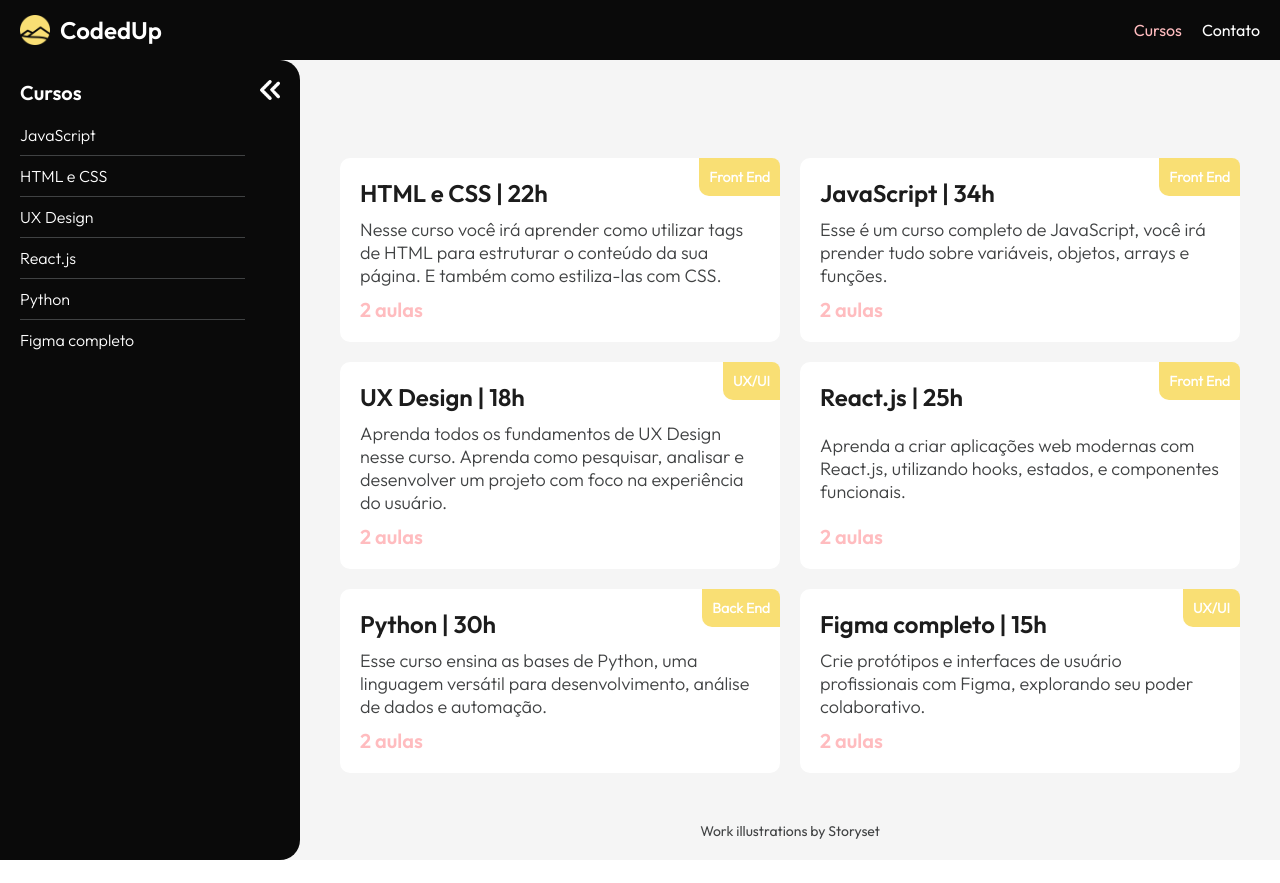
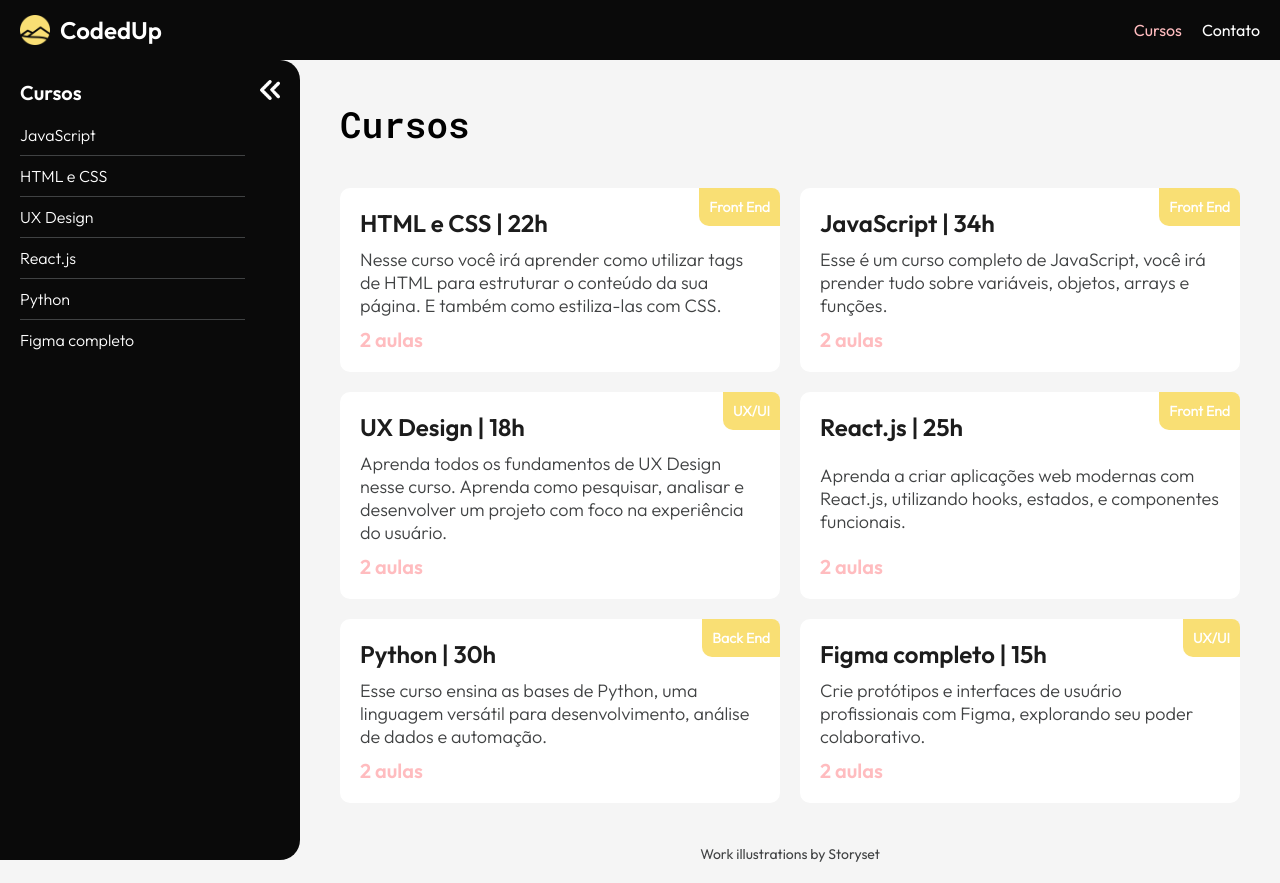
Before and after one commit to Beawnk/coded-up, a Vue app: page /cursos in a window 1280 px wide. Before the commit the page ends 860 px from the top, so only its background shows below. Built offline with nearby package versions, Linux system fonts and the light colour scheme.

Commit message:
fixed courses title bug

```diff
--- a/src/views/CoursesView.vue
+++ b/src/views/CoursesView.vue
@@ -2,7 +2,7 @@
   <Loader v-if="loading" />
   <AppearTransition v-else>
     <div class="courses">
-      <TypeTransition><h1 class="target-text agent-1">{{ data.title }}</h1></TypeTransition>
+      <TypeTransition><h1 class="target-text agent-1">Cursos</h1></TypeTransition>
       <div class="grid agent-2">
         <div class="course" v-for="data in data" :key="data.id">
           <router-link :to="{ name: 'Course', params: { curso: data.id }}" class="course-link">
@@ -26,6 +26,7 @@ import json from '@/api/api.json';
 
 const loading = ref(true);
 const data = ref(json.course);
+
 
 const totalClasses = (classes) => {
   return classes.length;
```
